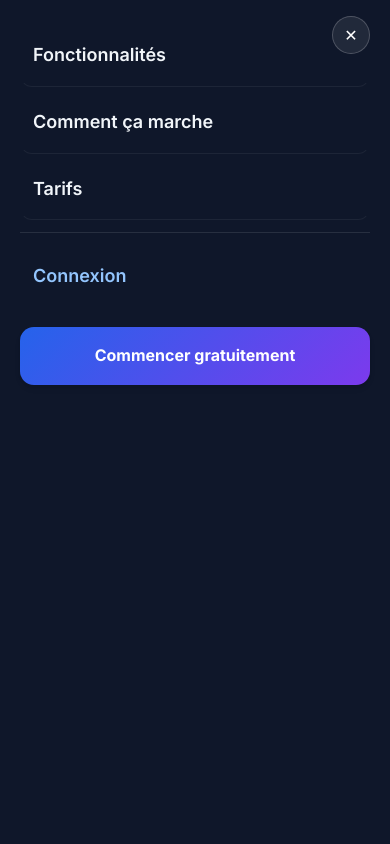
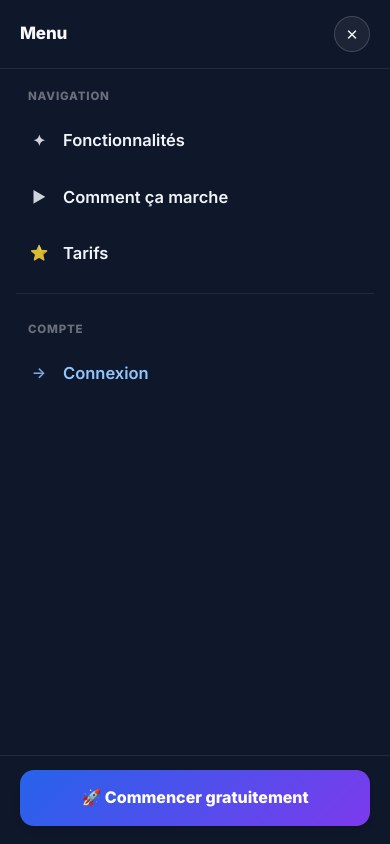
Before and after one commit to bennouisrayan-dev/Opportunity-Finder, a website: page index.html in a window 390 px wide. Both pictures are taken after a click on the button "Menu". Shown: the top 844 px of the page. Drawn offline with Linux system fonts and the light colour scheme.

```diff
--- a/css/styles.css
+++ b/css/styles.css
@@ -3217,12 +3217,8 @@ p {
   z-index: 999999;
   /* Solid opaque background — no transparency, guaranteed to cover everything */
   background: #0f172a;
-  padding-top: max(env(safe-area-inset-top), 16px);
-  padding-left: 20px;
-  padding-right: 20px;
-  padding-bottom: max(env(safe-area-inset-bottom), 24px);
-  overflow-y: auto;
-  -webkit-overflow-scrolling: touch;
+  padding: 0;
+  overflow: hidden;
   gap: 0;
   animation: menuFadeIn 0.18s ease;
 }
@@ -3230,33 +3226,6 @@ p {
 @keyframes menuFadeIn {
   from { opacity: 0; }
   to   { opacity: 1; }
-}
-
-.navbar-mobile-link {
-  display: flex;
-  align-items: center;
-  padding: 15px 18px;
-  color: #f1f5f9;
-  font-size: 17px;
-  font-weight: 600;
-  text-decoration: none;
-  border-radius: 12px;
-  transition: all 0.15s;
-}
-
-.navbar-mobile-link:hover, .navbar-mobile-link:active { background: rgba(255,255,255,0.07); border-radius: 12px; color: white; }
-.navbar-mobile-link--auth { font-weight: 700; color: #93c5fd; }
-
-.navbar-mobile-divider {
-  height: 1px;
-  background: rgba(255,255,255,0.12);
-  margin: 12px 0;
-}
-
-.navbar-mobile-cta {
-  margin-top: 8px;
-  text-align: center;
-  text-decoration: none;
 }
 
 /* Ensure login btn always visible on desktop */
@@ -3277,9 +3246,6 @@ p {
 /* Dark mode hamburger */
 [data-theme="dark"] .navbar-hamburger span { background: var(--dm-text2); }
 [data-theme="dark"] .navbar-mobile-menu { border-top-color: var(--dm-border); }
-[data-theme="dark"] .navbar-mobile-link { color: var(--dm-text2); }
-[data-theme="dark"] .navbar-mobile-divider { background: var(--dm-border); }
-
 /* ══════════════════════════════════════════════════════════
    FIX 8+9 — Global mobile overflow prevention
 ══════════════════════════════════════════════════════════ */
@@ -3356,13 +3322,12 @@ html, body {
 
   /* ── 1. Hero: remove huge padding (was calc(72px + 80px) = 152px top) ── */
   .hero {
-    padding: 72px 0 32px !important;  /* 72px = navbar height only */
+    padding: 0 0 32px !important;
     min-height: unset !important;
   }
 
-  /* Dark mode: also fix — the background:revert was resetting our fix */
   [data-theme="dark"] .hero {
-    padding: 72px 0 32px !important;
+    padding: 0 0 32px !important;
     min-height: unset !important;
   }
 
@@ -3459,7 +3424,7 @@ html, body {
   }
 
   [data-theme="dark"] .hero {
-    padding-top: 16px !important;
+    padding-top: 0 !important;
   }
 
   /* Dashboard/profile: also sticky navbar → minimal top padding */
@@ -3478,84 +3443,7 @@ html, body {
 @media (max-width: 390px) {
   .navbar { height: 54px !important; }
   .navbar-inner { height: 54px !important; }
-  .hero { padding-top: 4px !important; }
-}
-
-/* Updated mobile menu link styles for dark overlay */
-.navbar-mobile-link {
-  display: flex;
-  align-items: center;
-  padding: 16px 20px;
-  color: #f8fafc;
-  font-size: 18px;
-  font-weight: 600;
-  text-decoration: none;
-  border-radius: 14px;
-  transition: background 0.15s, color 0.15s;
-  border: 1px solid transparent;
-}
-.navbar-mobile-link:hover,
-.navbar-mobile-link:active {
-  background: rgba(255,255,255,0.08);
-  border-color: rgba(255,255,255,0.1);
-  color: white;
-}
-.navbar-mobile-link--auth {
-  font-weight: 700;
-  color: #93c5fd;
-}
-
-.navbar-mobile-divider {
-  height: 1px;
-  background: rgba(255,255,255,0.1);
-  margin: 12px 0;
-}
-
-.navbar-mobile-cta {
-  margin-top: 16px;
-  text-align: center;
-  text-decoration: none;
-  padding: 16px 20px;
-  font-size: 16px;
-  font-weight: 700;
-  border-radius: 14px;
-}
-
-/* Close button for menu overlay */
-.navbar-mobile-close {
-  position: absolute;
-  top: calc(env(safe-area-inset-top) + 16px);
-  right: 20px;
-  width: 40px;
-  height: 40px;
-  border: 1.5px solid rgba(255,255,255,0.2);
-  border-radius: 50%;
-  background: rgba(255,255,255,0.08);
-  color: white;
-  font-size: 18px;
-  display: flex;
-  align-items: center;
-  justify-content: center;
-  cursor: pointer;
-  z-index: 100000;
-}
-
-/* Menu title */
-.navbar-mobile-title {
-  font-size: 13px;
-  font-weight: 800;
-  text-transform: uppercase;
-  letter-spacing: .08em;
-  color: rgba(255,255,255,0.4);
-  padding: 0 20px 8px;
-  margin-bottom: 4px;
-}
-.navbar-mobile-nav {
-  display: flex;
-  flex-direction: column;
-  gap: 4px;
-  width: 100%;
-  padding-top: 8px;
+  .hero { padding-top: 0 !important; margin-top: 0 !important; }
 }
 
 /* ══════════════════════════════════════════════════════════
@@ -3598,75 +3486,6 @@ html, body {
 
 @media (max-width: 390px) {
   .navbar-inner { height: 54px !important; }
-}
-
-/* ── Mobile menu links: readable on dark #0f172a background ── */
-.navbar-mobile-menu .navbar-mobile-link {
-  display: flex !important;
-  align-items: center !important;
-  padding: 16px 12px !important;
-  color: #f1f5f9 !important;
-  font-size: 18px !important;
-  font-weight: 600 !important;
-  text-decoration: none !important;
-  border-radius: 12px !important;
-  transition: background 0.15s !important;
-  border-bottom: 1px solid rgba(255,255,255,0.06);
-}
-
-.navbar-mobile-menu .navbar-mobile-link:hover,
-.navbar-mobile-menu .navbar-mobile-link:active {
-  background: rgba(255,255,255,0.08) !important;
-  color: white !important;
-}
-
-.navbar-mobile-menu .navbar-mobile-link--auth {
-  color: #93c5fd !important;
-  border-bottom: none;
-}
-
-.navbar-mobile-menu .navbar-mobile-divider {
-  background: rgba(255,255,255,0.1) !important;
-  height: 1px;
-  margin: 8px 0;
-}
-
-.navbar-mobile-menu .navbar-mobile-cta {
-  margin-top: 16px !important;
-  width: 100% !important;
-  text-align: center !important;
-  padding: 16px !important;
-  font-size: 16px !important;
-  border-radius: 14px !important;
-  text-decoration: none !important;
-}
-
-.navbar-mobile-menu .navbar-mobile-close {
-  align-self: flex-end;
-  width: 38px;
-  height: 38px;
-  border: 1.5px solid rgba(255,255,255,0.2);
-  border-radius: 50%;
-  background: rgba(255,255,255,0.08);
-  color: white;
-  font-size: 16px;
-  display: flex;
-  align-items: center;
-  justify-content: center;
-  cursor: pointer;
-  font-family: inherit;
-  margin-bottom: 16px;
-  flex-shrink: 0;
-}
-
-.navbar-mobile-menu .navbar-mobile-close:hover {
-  background: rgba(255,255,255,0.15);
-}
-
-.navbar-mobile-menu .navbar-mobile-nav {
-  display: flex;
-  flex-direction: column;
-  width: 100%;
 }
 
 /* ══════════════════════════════════════════════════════════
@@ -3726,5 +3545,153 @@ html, body {
   }
   .navbar-inner { height: 54px !important; }
   body { padding-top: calc(54px + env(safe-area-inset-top)) !important; }
-  .hero { margin-top: calc(-1 * env(safe-area-inset-top)) !important; padding-top: 4px !important; }
-}
+  .hero { margin-top: 0 !important; padding-top: 0 !important; }
+}
+
+
+
+
+
+/* ══ HERO GAP — SINGLE SOURCE OF TRUTH ═══════════════════
+   All previous rules cleaned. Only this one controls it.
+   The body.padding-top = navbar height. Hero needs 0 gap.
+   body bg matches hero bg so no color difference visible.
+   ════════════════════════════════════════════════════════ */
+@media (max-width: 768px) {
+  .hero {
+    padding-top: 0 !important;
+    margin-top: 0 !important;
+  }
+
+  /* Light mode: body bg = hero light gradient color */
+  body[data-page="landing"] {
+    background: #f4f7ff !important;
+  }
+
+  /* Dark mode: body bg = hero dark gradient color (#111827) */
+  [data-theme="dark"] body[data-page="landing"] {
+    background: #111827 !important;
+  }
+}
+
+/* ══════════════════════════════════════════════════════════
+   MOBILE MENU — FINAL CLEAN VERSION
+   Structure: fixed header / scrollable nav / sticky CTA footer
+   ════════════════════════════════════════════════════════ */
+
+.navbar-mobile-menu.open {
+  /* override generic padding from the base .open rule — header/footer now handle their own spacing */
+  padding: 0 !important;
+}
+
+/* ── Header bar: title + close button ── */
+.navbar-mobile-header {
+  display: flex;
+  align-items: center;
+  justify-content: space-between;
+  flex-shrink: 0;
+  padding: max(env(safe-area-inset-top), 16px) 20px 16px;
+  border-bottom: 1px solid rgba(255,255,255,0.08);
+}
+
+.navbar-mobile-title {
+  font-size: 17px;
+  font-weight: 800;
+  color: #f8fafc;
+  letter-spacing: -.01em;
+}
+
+.navbar-mobile-close {
+  width: 36px;
+  height: 36px;
+  border: 1.5px solid rgba(255,255,255,0.16);
+  border-radius: 50%;
+  background: rgba(255,255,255,0.06);
+  color: #f1f5f9;
+  font-size: 15px;
+  display: flex;
+  align-items: center;
+  justify-content: center;
+  cursor: pointer;
+  font-family: inherit;
+  line-height: 1;
+  flex-shrink: 0;
+}
+.navbar-mobile-close:hover { background: rgba(255,255,255,0.13); }
+
+/* ── Scrollable nav area ── */
+.navbar-mobile-nav {
+  flex: 1;
+  display: flex;
+  flex-direction: column;
+  overflow-y: auto;
+  padding: 14px 16px 24px;
+  gap: 2px;
+}
+
+.navbar-mobile-section-label {
+  font-size: 11.5px;
+  font-weight: 800;
+  text-transform: uppercase;
+  letter-spacing: .07em;
+  color: rgba(255,255,255,0.38);
+  padding: 14px 12px 6px;
+}
+.navbar-mobile-section-label:first-child { padding-top: 4px; }
+
+.navbar-mobile-link {
+  display: flex;
+  align-items: center;
+  gap: 13px;
+  padding: 14px 12px;
+  color: #f1f5f9;
+  font-size: 16.5px;
+  font-weight: 600;
+  text-decoration: none;
+  border-radius: 12px;
+  transition: background 0.15s ease;
+}
+
+.navbar-mobile-link:hover,
+.navbar-mobile-link:active {
+  background: rgba(255,255,255,0.07);
+  color: white;
+}
+
+.navbar-mobile-icon {
+  width: 22px;
+  flex-shrink: 0;
+  text-align: center;
+  font-size: 15px;
+  opacity: 0.85;
+}
+
+.navbar-mobile-link--auth {
+  color: #93c5fd;
+}
+.navbar-mobile-link--auth .navbar-mobile-icon { color: #93c5fd; }
+
+.navbar-mobile-divider {
+  height: 1px;
+  background: rgba(255,255,255,0.08);
+  margin: 10px 0;
+}
+
+/* ── Sticky footer CTA ── */
+.navbar-mobile-footer {
+  flex-shrink: 0;
+  padding: 14px 20px max(env(safe-area-inset-bottom), 18px);
+  border-top: 1px solid rgba(255,255,255,0.08);
+}
+
+.navbar-mobile-cta {
+  display: flex;
+  align-items: center;
+  justify-content: center;
+  width: 100%;
+  padding: 15px 20px;
+  font-size: 16px;
+  font-weight: 800;
+  border-radius: 14px;
+  text-decoration: none;
+}
--- a/index.html
+++ b/index.html
@@ -661,15 +661,38 @@
 
   <!-- Mobile menu overlay — direct child of body for correct iOS position:fixed -->
   <div class="navbar-mobile-menu" id="navMobileMenu" role="dialog" aria-modal="true" aria-label="Menu navigation">
-    <button class="navbar-mobile-close" id="navMobileClose" aria-label="Fermer le menu">✕</button>
+    <div class="navbar-mobile-header">
+      <span class="navbar-mobile-title">Menu</span>
+      <button class="navbar-mobile-close" id="navMobileClose" aria-label="Fermer le menu">✕</button>
+    </div>
+
     <nav class="navbar-mobile-nav">
-      <a href="#features" class="navbar-mobile-link">Fonctionnalités</a>
-      <a href="#how-it-works" class="navbar-mobile-link">Comment ça marche</a>
-      <a href="pricing.html" class="navbar-mobile-link">Tarifs</a>
+      <div class="navbar-mobile-section-label">Navigation</div>
+      <a href="#features" class="navbar-mobile-link">
+        <span class="navbar-mobile-icon">✦</span>
+        <span>Fonctionnalités</span>
+      </a>
+      <a href="#how-it-works" class="navbar-mobile-link">
+        <span class="navbar-mobile-icon">▶</span>
+        <span>Comment ça marche</span>
+      </a>
+      <a href="pricing.html" class="navbar-mobile-link">
+        <span class="navbar-mobile-icon">⭐</span>
+        <span>Tarifs</span>
+      </a>
+
       <div class="navbar-mobile-divider"></div>
-      <a href="login.html" class="navbar-mobile-link navbar-mobile-link--auth">Connexion</a>
-      <a href="signup.html" class="btn btn-primary navbar-mobile-cta">Commencer gratuitement</a>
+
+      <div class="navbar-mobile-section-label">Compte</div>
+      <a href="login.html" class="navbar-mobile-link navbar-mobile-link--auth">
+        <span class="navbar-mobile-icon">→</span>
+        <span>Connexion</span>
+      </a>
     </nav>
+
+    <div class="navbar-mobile-footer">
+      <a href="signup.html" class="btn btn-primary navbar-mobile-cta">🚀 Commencer gratuitement</a>
+    </div>
   </div>
 
 </body>
```
